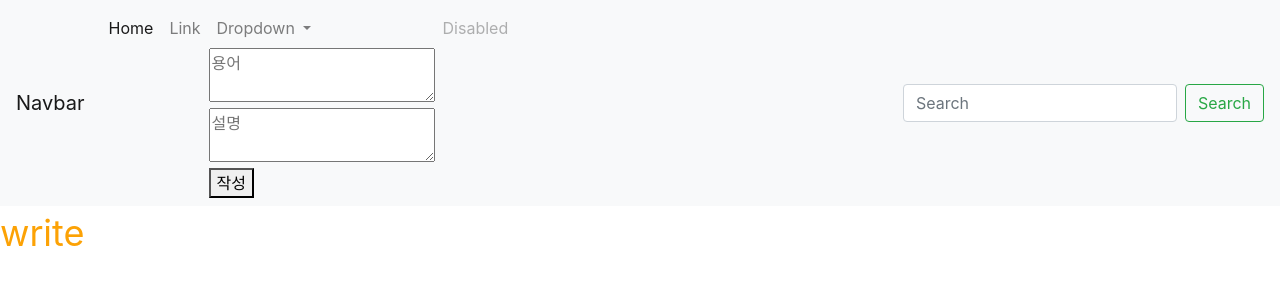
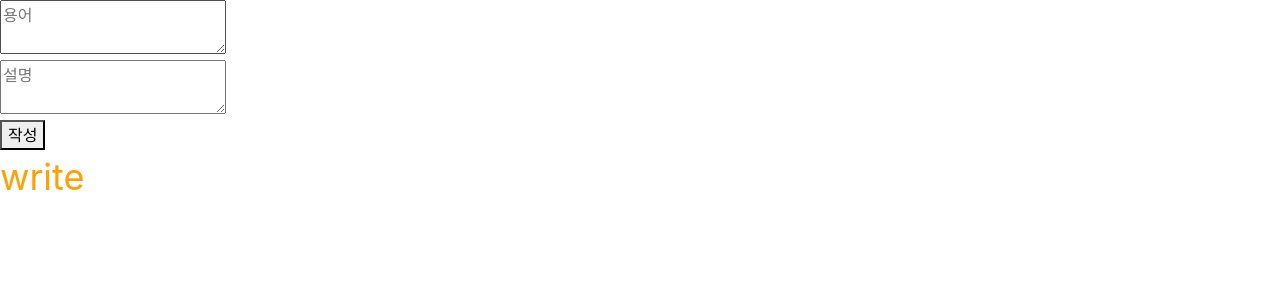
Before and after one commit to well-balanced/maplestory, a Django app: template templates/wiki/write.html in a window 1280 px wide. Shown: the top 300 px of the page. Run offline with Django 3.2, Linux system fonts and the light colour scheme; the template is opened without the code that fills it, so the values that code supplies are empty; parts of the project's set-up code (start-up, migrations or seed data) failed here and were passed over; some libraries are stand-ins or nearby versions.

Commit message:
불필요한 요소 제거

```diff
--- a/templates/wiki/write.html
+++ b/templates/wiki/write.html
@@ -12,25 +12,6 @@
     Z5nLIefveQRIY9nfy6xoR1uRYBtpZgI6339F5dgvm/e9B" crossorigin="anonymous">
 </head>
 <body>
-    <nav class="navbar navbar-expand-lg navbar-light bg-light">
-        <a class="navbar-brand" href="#">Navbar</a>
-        <button class="navbar-toggler" type="button" data-toggle="collapse" data-target="#navbarSupportedContent" aria-controls="navbarSupportedContent" aria-expanded="false" aria-label="Toggle navigation">
-          <span class="navbar-toggler-icon"></span>
-        </button>
-
-        <div class="collapse navbar-collapse" id="navbarSupportedContent">
-          <ul class="navbar-nav mr-auto">
-            <li class="nav-item active">
-              <a class="nav-link" href="#">Home <span class="sr-only">(current)</span></a>
-            </li>
-            <li class="nav-item">
-              <a class="nav-link" href="#">Link</a>
-            </li>
-            <li class="nav-item dropdown">
-              <a class="nav-link dropdown-toggle" href="#" id="navbarDropdown" role="button" data-toggle="dropdown" aria-haspopup="true" aria-expanded="false">
-                Dropdown
-              </a>
-
     <form action="/terms/write" method="post">
         {% csrf_token %}
         <div class="textbox">
@@ -41,24 +22,6 @@
             <button type="submit">작성</button>
         </div>
     </form>
-
-              <div class="dropdown-menu" aria-labelledby="navbarDropdown">
-                <a class="dropdown-item" href="#">Action</a>
-                <a class="dropdown-item" href="#">Another action</a>
-                <div class="dropdown-divider"></div>
-                <a class="dropdown-item" href="#">Something else here</a>
-              </div>
-            </li>
-            <li class="nav-item">
-              <a class="nav-link disabled" href="#">Disabled</a>
-            </li>
-          </ul>
-          <form class="form-inline my-2 my-lg-0">
-            <input class="form-control mr-sm-2" type="search" placeholder="Search" aria-label="Search">
-            <button class="btn btn-outline-success my-2 my-sm-0" type="submit">Search</button>
-          </form>
-        </div>
-      </nav>
       <p>write</p>
 </body>
 <script src="https://code.jquery.com/jquery-3.5.1.slim.min.js" integrity="sha384-DfXdz2htPH0lsSSs5nCTpuj/zy4C+OGpamoFVy38MVBnE+IbbVYUew+OrCXaRkfj" crossorigin="anonymous"></script>
--- a/wiki/models.py
+++ b/wiki/models.py
@@ -9,5 +9,5 @@ class TermRevision(models.Model):
     created_at = models.DateTimeField(auto_now_add=True, verbose_name='시간')
 
 class TermRelated(models.Model):
-    term_revision = models.ForeignKey(TermRevision, on_delete=models.CASCADE,)
+    term_revision = models.ForeignKey(TermRevision, on_delete=models.CASCADE)
     term = models.ForeignKey(Term, on_delete=models.CASCADE)
```
Also changed, not shown: templates/index.html (+1 -36 lines), templates/wiki/detail.html (+2 -35 lines). Lines whose indentation alone changed are shown as unchanged.
